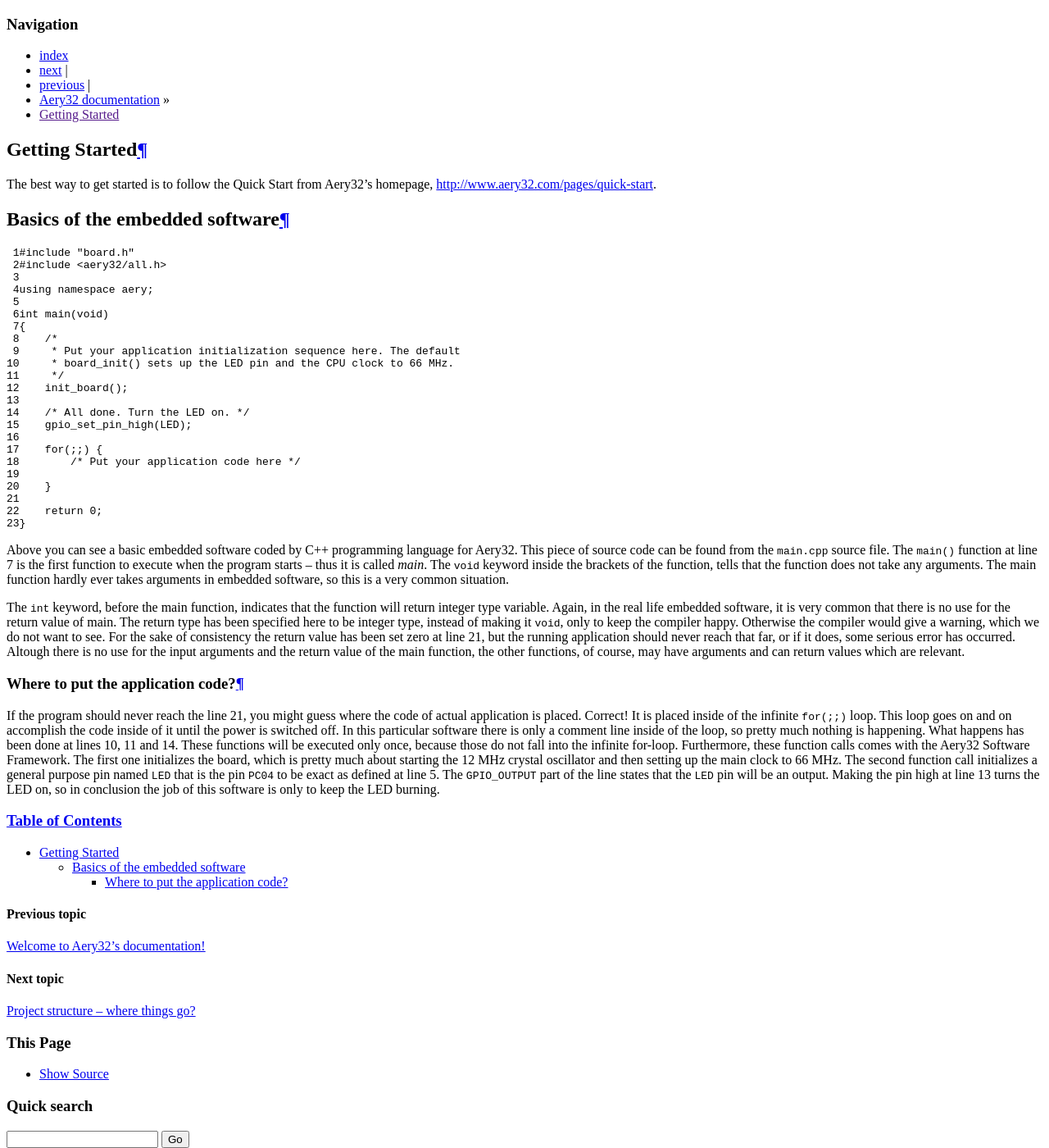
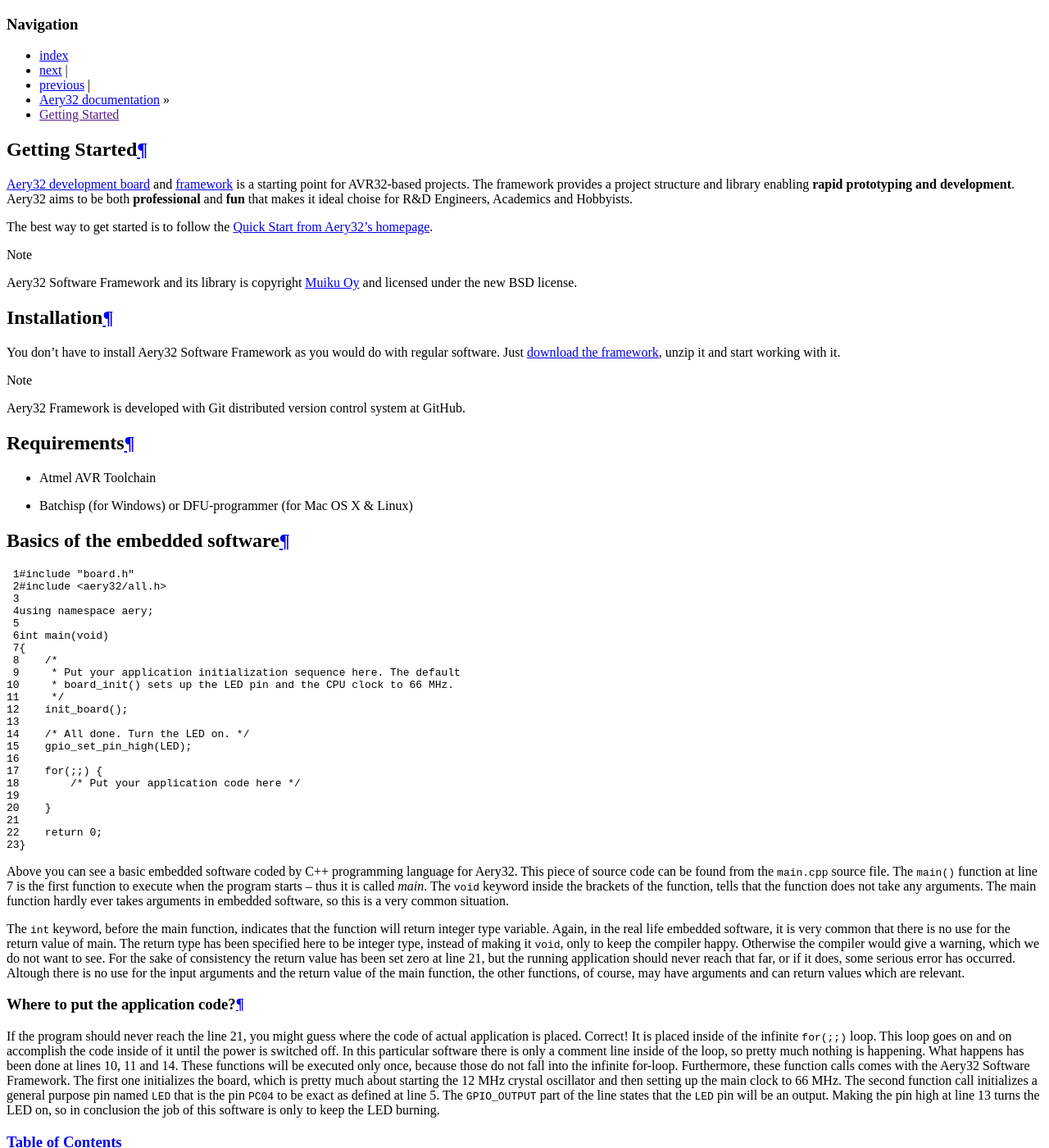
Before and after one commit to aery32/aery32-refguide, a Sphinx documentation site: the page built from source/getting_started.rst, in a window 1280 px wide and 1400 px high. Shown: the whole window at 82% size. Built offline with Sphinx 7.4.7, drawn with Linux system fonts in a browser that asks for light colours; some of the changed text lies outside the part shown.

Commit message:
More getting started

```diff
--- a/source/getting_started.rst
+++ b/source/getting_started.rst
@@ -1,8 +1,38 @@
 Getting Started
 ===============
 
-The best way to get started is to follow the Quick Start from Aery32's homepage, http://www.aery32.com/pages/quick-start.
+`Aery32 development board <https://github.com/aery32/aery32-devboard>`_
+and `framework <https://github.com/aery32/aery32>`_ is a starting point for
+AVR32-based projects. The framework provides a project structure and library
+enabling **rapid prototyping and development**. Aery32 aims to be both
+**professional** and **fun** that makes it ideal choise for R&D Engineers,
+Academics and Hobbyists.
 
+The best way to get started is to follow the `Quick Start from Aery32's
+homepage <http://www.aery32.com/pages/quick-start>`_.
+
+.. note::
+
+    Aery32 Software Framework and its library is copyright `Muiku Oy
+    <http://www.muiku.com>`_ and licensed under the new BSD license.
+
+Installation
+------------
+
+You don't have to install Aery32 Software Framework as you would do with
+regular software. Just `download the framework
+<https://github.com/aery32/aery32/tags>`_, unzip it and start working with it.
+
+.. note::
+
+    Aery32 Framework is developed with Git distributed version control system
+    at GitHub.
+
+Requirements
+------------
+
+- Atmel AVR Toolchain
+- Batchisp (for Windows) or DFU-programmer (for Mac OS X & Linux)
 
 Basics of the embedded software
 -------------------------------
```
